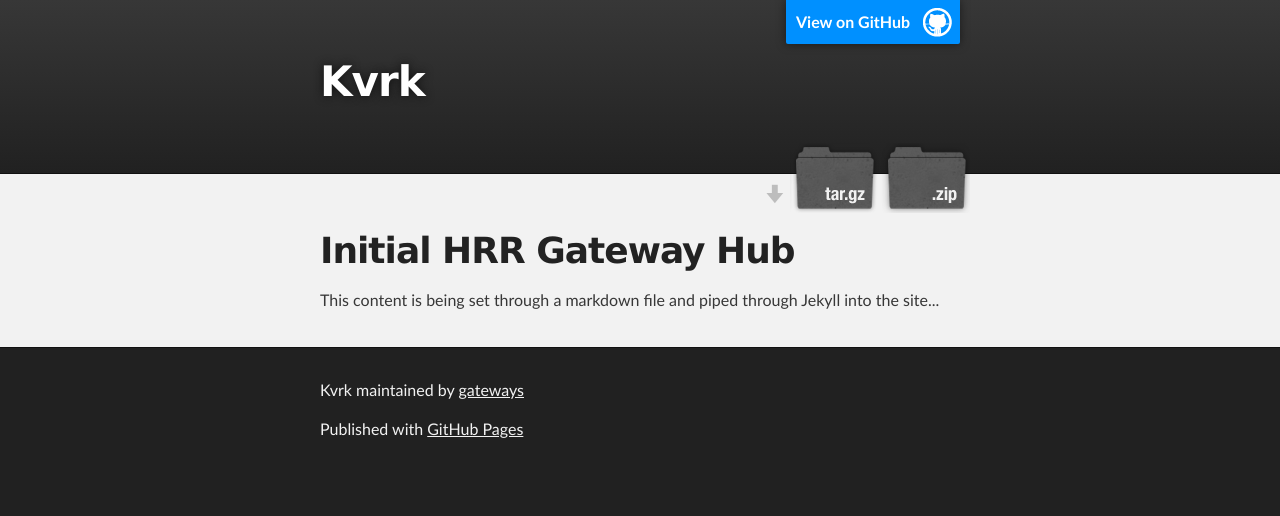
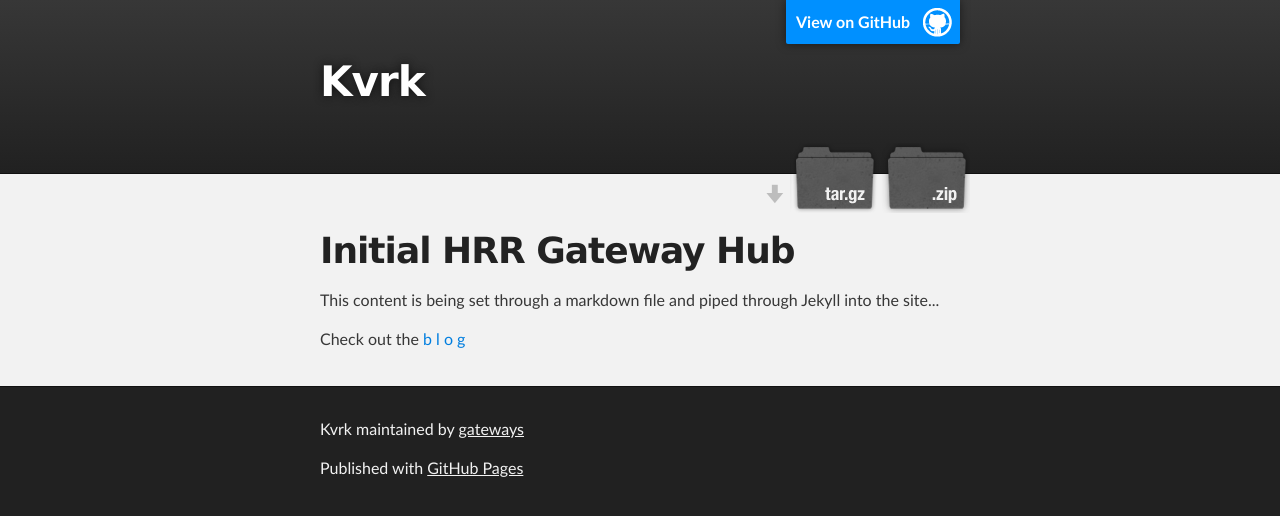
Before and after one commit to gateways/kvrk, a Jekyll site: the page built from index.html, in a window 1280 px wide. Shown: the top 516 px of the page. Built offline with Jekyll 4.4.1, drawn with Linux system fonts in a browser that asks for light colours.

Commit message:
Update index.html

```diff
--- a/index.html
+++ b/index.html
@@ -5,4 +5,5 @@ title: HRR Gateway Hub
 <div class="blurb">
 	<h1>Initial HRR Gateway Hub</h1>
 	<p>This content is being set through a markdown file and piped through Jekyll into the site...</p>
+	<p>Check out the <a href="http://kvrk.no/blog/">b l o g</a></p>
 </div>
```
